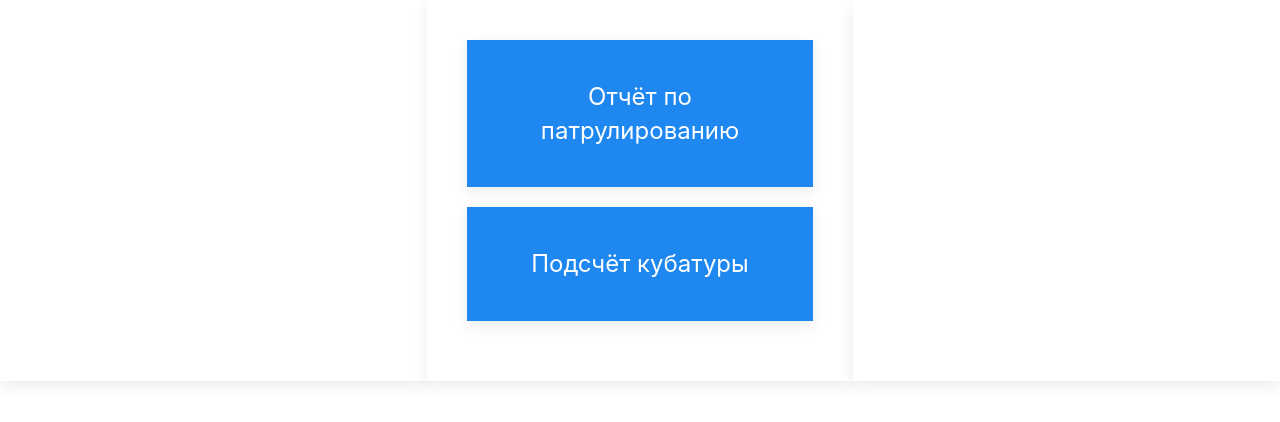
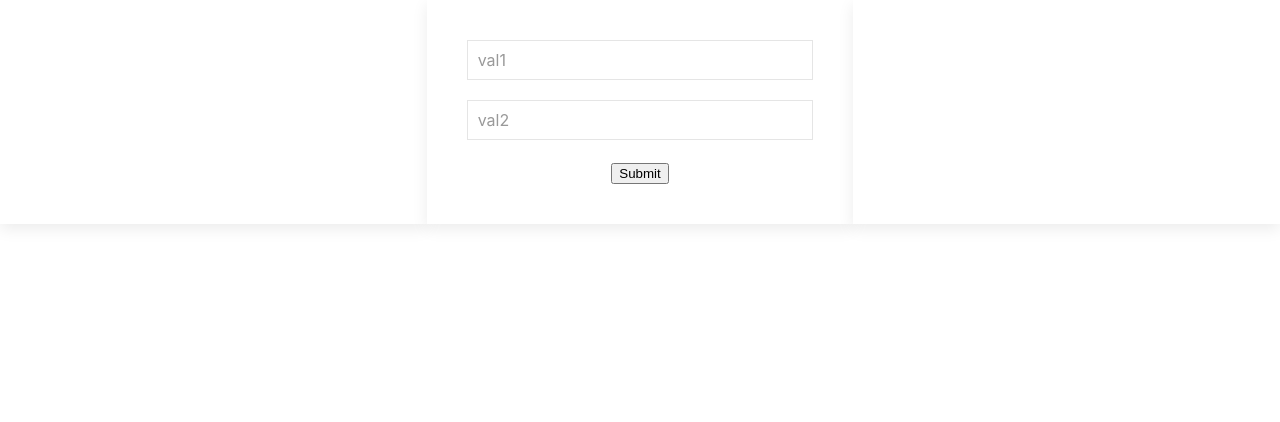
Before and after one commit to mianger22/glodocsy_core, a React (Create React App) app: page / in a window 1280 px wide. Shown: the top 422 px of the page. Built offline with nearby package versions, Linux system fonts and the light colour scheme.

Commit message:
added formik

```diff
--- a/package.json
+++ b/package.json
@@ -6,6 +6,7 @@
     "@testing-library/jest-dom": "^5.17.0",
     "@testing-library/react": "^13.4.0",
     "@testing-library/user-event": "^13.5.0",
+    "formik": "^2.4.6",
     "react": "^18.3.1",
     "react-dom": "^18.3.1",
     "react-scripts": "5.0.1",
--- a/src/PartsAppFile/CenterBlock/CenterBlock.jsx
+++ b/src/PartsAppFile/CenterBlock/CenterBlock.jsx
@@ -1,10 +1,12 @@
+import Document_generator from "../../Products/document_generator/Document_generator";
 import CardLink from "./CardLink";
 
 function CenterBlock() {
     return (
         <div>
-            <CardLink title_card="Отчёт по патрулированию" />
-            <CardLink title_card="Подсчёт кубатуры" />
+            {/* <CardLink title_card="Отчёт по патрулированию" /> */}
+            {/* <CardLink title_card="Подсчёт кубатуры" /> */}
+            <Document_generator />
         </div>
     );
 }
--- a/src/Products/document_generator/Document_generator.jsx
+++ b/src/Products/document_generator/Document_generator.jsx
@@ -1,9 +1,72 @@
-function Document_generator() {
-  return (
-    <div>
+import { Formik } from 'formik';
 
-    </div>
-  );
-}
+const Document_generator = () => (
+  <div>
+    <Formik
+      initialValues={{ val1: '', val2: '' }}
+      validate={values => {
+        const errors = {};
+        if (!values.email) {
+          errors.email = 'Required';
+        } else if (
+          !/^[A-Z0-9._%+-]+@[A-Z0-9.-]+\.[A-Z]{2,}$/i.test(values.email)
+        ) {
+          errors.email = 'Invalid email address';
+        }
+        return errors;
+      }}
+      onSubmit={(values, { setSubmitting }) => {
+        setTimeout(() => {
+          alert(JSON.stringify(values, null, 2));
+          setSubmitting(false);
+        }, 400);
+      }}
+    >
+      {({
+        values,
+        errors,
+        touched,
+        handleChange,
+        handleBlur,
+        handleSubmit,
+        isSubmitting,
+        /* and other goodies */
+      }) => (
+        <form onSubmit={handleSubmit}>
+            <div className="uk-margin">
+                <input
+                    className="uk-input"
+                    type="text"
+                    placeholder="val1"
+                    aria-label="Input"
+                    name="val1"
+                    onChange={handleChange}
+                    onBlur={handleBlur}
+                    value={values.val1}
+                />
+            </div>
+            {errors.val1 && touched.val1 && errors.val1}
+            <div className="uk-margin">
+                <input
+                    className="uk-input"
+                    type="text"
+                    placeholder="val2"
+                    aria-label="val2"
+                    name="val2"
+                    onChange={handleChange}
+                    onBlur={handleBlur}
+                    value={values.val2}
+                />
+            </div>
+            {errors.val2 && touched.val2 && errors.val2}
+
+            <button type="submit" disabled={isSubmitting}>
+                Submit
+            </button>
+        </form>
+      )}
+    </Formik>
+  </div>
+);
 
 export default Document_generator;
```
Also changed, not shown: 1 other file (tests, documents, lock files or other folders).
